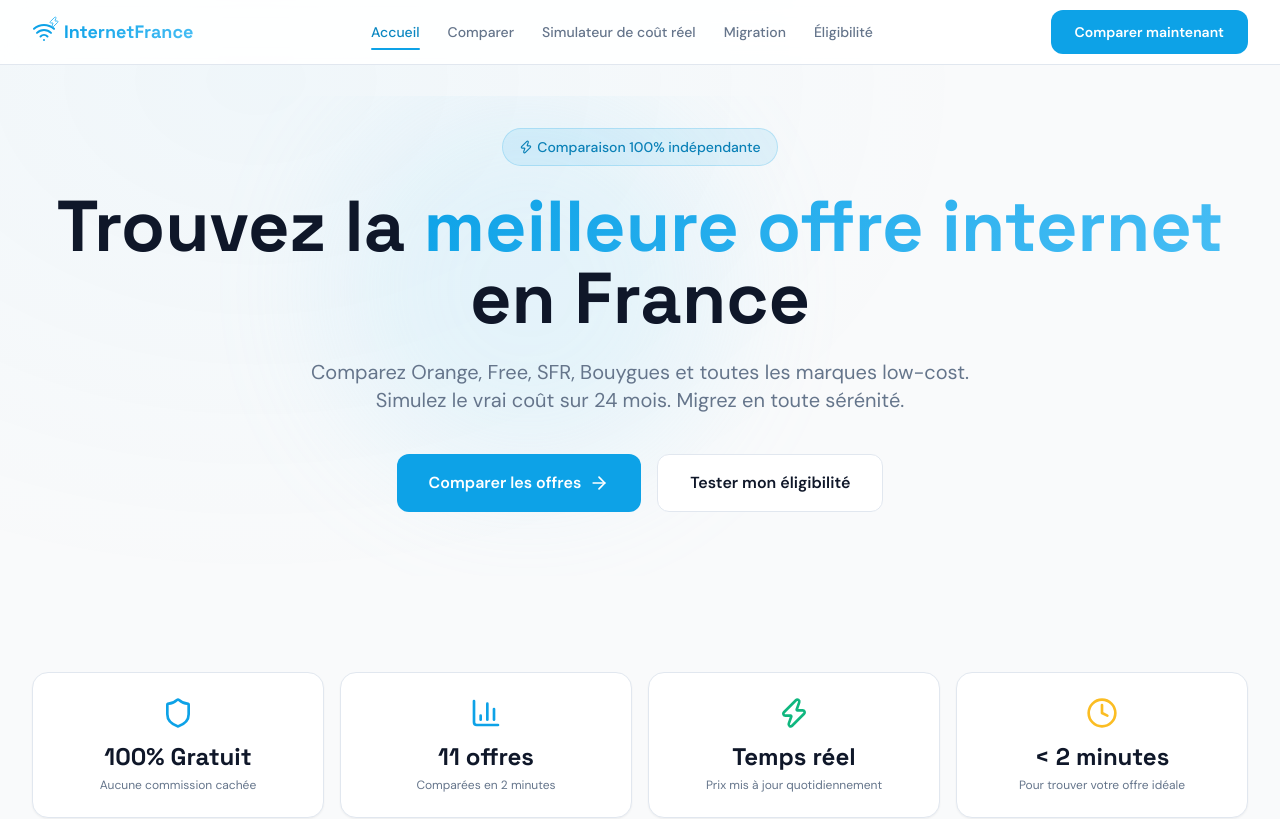
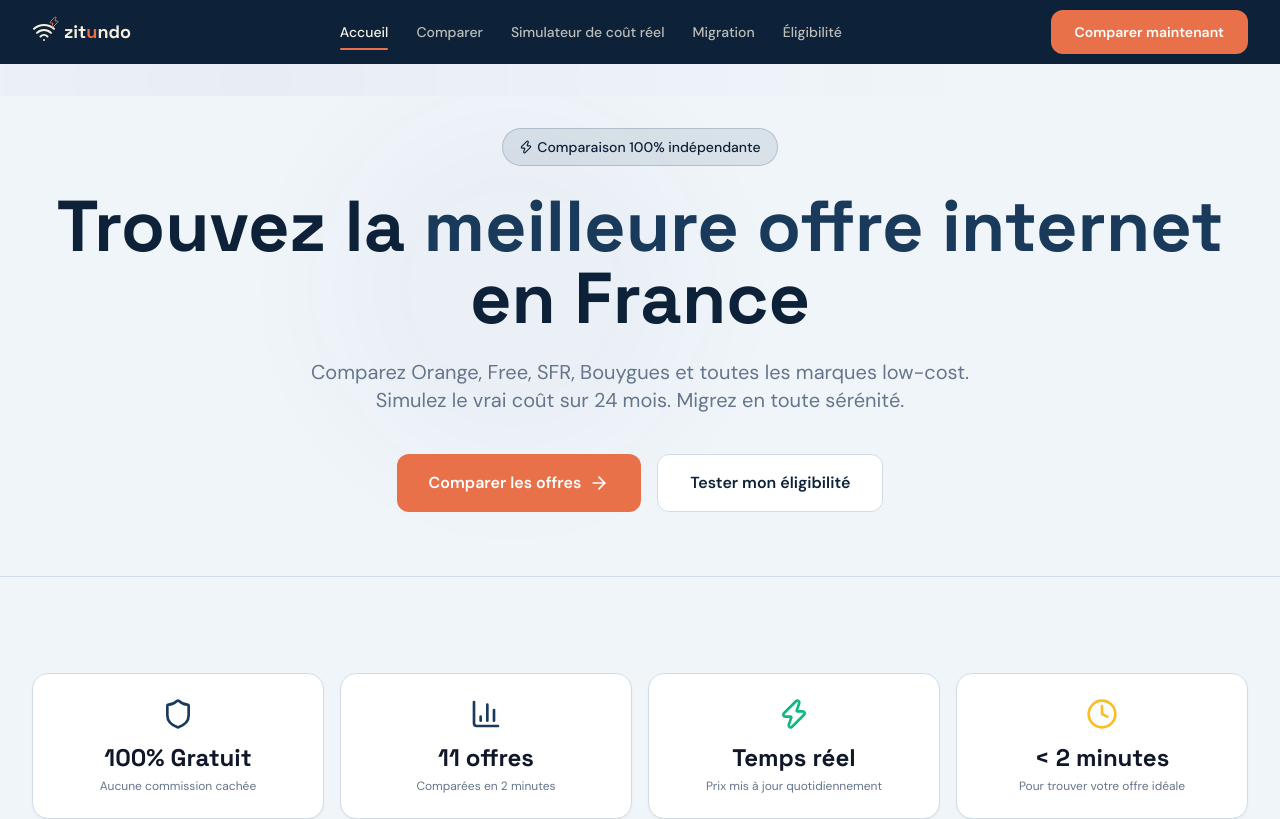
Before and after one commit to mabolacha/zitundo, a React (Vite) app in the folder frontend/: page / in a window 1280 px wide. Shown: the top 819 px of the page. Built offline with nearby package versions, Linux system fonts and the light colour scheme.

Commit message:
Charte Zitundo — bleu marine #1A3A5C

```diff
--- a/frontend/src/App.tsx
+++ b/frontend/src/App.tsx
@@ -45,7 +45,7 @@
           className="fixed inset-0 pointer-events-none"
           style={{
             background:
-              'radial-gradient(ellipse at 20% 10%, hsla(199, 89%, 48%, 0.04) 0%, transparent 50%)',
+              'radial-gradient(ellipse at 20% 10%, rgba(26, 58, 92, 0.04) 0%, transparent 50%)',
           }}
         />
 
@@ -60,7 +60,7 @@
           <div className="max-w-7xl mx-auto px-4 sm:px-6 lg:px-8 py-8">
             <div className="flex flex-col sm:flex-row items-center justify-between gap-4">
               <p className="text-muted text-sm">
-                © 2024 InternetFrance — Comparateur indépendant, 100% gratuit.
+                © 2026 Zitundo — Comparateur indépendant, 100% gratuit.
               </p>
               <p className="text-muted/50 text-xs">
                 Les prix affichés sont indicatifs et peuvent varier.
--- a/frontend/src/components/Navbar.tsx
+++ b/frontend/src/components/Navbar.tsx
@@ -16,7 +16,7 @@
 
   return (
     <nav
-      className="fixed top-0 left-0 right-0 z-50 border-b border-border bg-white/90"
+      className="fixed top-0 left-0 right-0 z-50 bg-primary-dark"
       style={{
         backdropFilter: 'blur(16px)',
         WebkitBackdropFilter: 'blur(16px)',
@@ -27,11 +27,11 @@
           {/* Logo */}
           <NavLink to="/" className="flex items-center gap-2 group">
             <div className="relative">
-              <Wifi className="w-6 h-6 text-primary transition-colors duration-200" />
-              <Zap className="absolute -top-1 -right-1 w-3 h-3 text-primary-light" />
+              <Wifi className="w-6 h-6 text-cream transition-colors duration-200" />
+              <Zap className="absolute -top-1 -right-1 w-3 h-3 text-accent" />
             </div>
-            <span className="font-display font-bold text-lg hidden sm:block">
-              <span className="text-gradient">InternetFrance</span>
+            <span className="font-display font-bold text-lg hidden sm:block text-cream">
+              zit<span className="text-accent">u</span>ndo
             </span>
           </NavLink>
 
@@ -57,7 +57,7 @@
               Comparer maintenant
             </NavLink>
             <button
-              className="md:hidden p-2 rounded-lg text-muted hover:text-foreground transition-colors"
+              className="md:hidden p-2 rounded-lg text-cream/75 hover:text-cream transition-colors"
               onClick={() => setOpen(!open)}
               aria-label="Menu"
             >
@@ -75,7 +75,7 @@
             animate={{ opacity: 1, y: 0 }}
             exit={{ opacity: 0, y: -10 }}
             transition={{ duration: 0.15 }}
-            className="md:hidden border-t border-border px-4 py-3 space-y-1 bg-white/95"
+            className="md:hidden border-t border-primary/30 px-4 py-3 space-y-1 bg-primary-dark"
           >
             {links.map((link) => (
               <NavLink
@@ -85,8 +85,8 @@
                 className={({ isActive }) =>
                   `block px-3 py-2 rounded-lg text-sm font-medium transition-colors ${
                     isActive
-                      ? 'text-primary bg-primary/10'
-                      : 'text-muted hover:text-foreground hover:bg-card'
+                      ? 'text-cream bg-white/10'
+                      : 'text-cream/75 hover:text-cream hover:bg-white/5'
                   }`
                 }
                 onClick={() => setOpen(false)}
--- a/frontend/src/components/comparateur/Comparateur.tsx
+++ b/frontend/src/components/comparateur/Comparateur.tsx
@@ -39,7 +39,7 @@
       </div>
       <div>
         <div className="flex items-baseline gap-2">
-          <h2 className="font-display font-bold text-foreground text-lg">{title}</h2>
+          <h2 className="font-display font-bold text-primary uppercase text-lg">{title}</h2>
           <span className="badge badge-muted">{count} offre{count !== 1 ? 's' : ''}</span>
         </div>
         <p className="text-xs text-muted">{subtitle}</p>
@@ -239,8 +239,7 @@
           className="space-y-5"
         >
           <div
-            className="glass-card px-5 py-4 flex flex-col sm:flex-row sm:items-center justify-between gap-4"
-            style={{ borderColor: 'hsla(199, 89%, 48%, 0.35)' }}
+            className="glass-card px-5 py-4 flex flex-col sm:flex-row sm:items-center justify-between gap-4 border-primary/35"
           >
             <div className="flex items-center gap-3">
               <div className="w-9 h-9 rounded-xl bg-primary/10 flex items-center justify-center shrink-0">
--- a/frontend/src/components/comparateur/CompareTable.tsx
+++ b/frontend/src/components/comparateur/CompareTable.tsx
@@ -27,7 +27,7 @@
     label: 'Prix promo',
     key: 'promoPrice',
     render: (o) => (
-      <span className="font-display font-bold text-lg text-foreground">
+      <span className="font-display font-bold text-lg text-primary-dark">
         {o.promoPrice.toFixed(2)}€<span className="text-xs font-normal text-muted">/mois</span>
       </span>
     ),
--- a/frontend/src/pages/HomePage.tsx
+++ b/frontend/src/pages/HomePage.tsx
@@ -79,11 +79,10 @@
         path="/"
       />
       {/* Hero */}
-      <section className="relative pt-8 pb-16 text-center overflow-hidden">
+      <section className="relative pt-8 pb-16 text-center overflow-hidden bg-primary-light border-b border-border -mx-4 sm:-mx-6 lg:-mx-8 px-4 sm:px-6 lg:px-8">
         {/* Subtle background tint */}
         <div
-          className="absolute top-0 left-1/4 w-96 h-96 rounded-full opacity-20 blur-3xl pointer-events-none"
-          style={{ background: 'hsl(199, 89%, 80%)' }}
+          className="absolute top-0 left-1/4 w-96 h-96 rounded-full opacity-30 blur-3xl pointer-events-none bg-primary/10"
         />
 
         <motion.div
@@ -97,9 +96,9 @@
             Comparaison 100% indépendante
           </div>
 
-          <h1 className="font-display font-bold text-5xl sm:text-6xl lg:text-7xl leading-tight mb-6">
+          <h1 className="font-display font-bold text-5xl sm:text-6xl lg:text-7xl leading-tight mb-6 text-primary-dark">
             Trouvez la{' '}
-            <span className="text-gradient">meilleure offre internet</span>
+            <span className="text-primary">meilleure offre internet</span>
             <br />
             en France
           </h1>
@@ -225,14 +224,11 @@
           initial={{ opacity: 0, y: 20 }}
           whileInView={{ opacity: 1, y: 0 }}
           viewport={{ once: true }}
-          className="rounded-3xl p-10 text-center relative overflow-hidden border border-border"
-          style={{
-            background: 'linear-gradient(135deg, hsla(199, 89%, 48%, 0.06) 0%, hsla(199, 89%, 60%, 0.03) 100%)',
-          }}
+          className="rounded-3xl p-10 text-center relative overflow-hidden border border-border bg-primary-light"
         >
           <div
             className="absolute inset-0 opacity-40"
-            style={{ background: 'radial-gradient(circle at 50% 0%, hsla(199, 89%, 48%, 0.08), transparent 60%)' }}
+            style={{ background: 'radial-gradient(circle at 50% 0%, rgba(26, 58, 92, 0.08), transparent 60%)' }}
           />
           <div className="relative">
             <h2 className="font-display font-bold text-3xl sm:text-4xl text-foreground mb-4">
--- a/frontend/src/styles/index.css
+++ b/frontend/src/styles/index.css
@@ -22,23 +22,20 @@
     @apply bg-border rounded-full;
   }
   ::-webkit-scrollbar-thumb:hover {
-    background: hsl(199, 89%, 48%);
+    @apply bg-primary;
   }
 }
 
 @layer components {
   .text-gradient {
-    @apply bg-clip-text text-transparent;
-    background-image: linear-gradient(135deg, hsl(199, 89%, 48%) 0%, hsl(199, 89%, 62%) 100%);
+    @apply bg-clip-text text-transparent bg-gradient-primary;
   }
 
   .btn-primary {
-    @apply relative inline-flex items-center gap-2 px-6 py-3 rounded-xl font-semibold text-white transition-all duration-200 overflow-hidden;
-    background: hsl(199, 89%, 48%);
+    @apply relative inline-flex items-center gap-2 px-6 py-3 rounded-xl font-semibold text-white bg-accent transition-all duration-200 overflow-hidden;
   }
   .btn-primary:hover {
-    background: hsl(199, 89%, 40%);
-    @apply shadow-md;
+    @apply bg-accent-hover shadow-md;
     transform: translateY(-1px);
   }
   .btn-primary:active {
@@ -46,23 +43,17 @@
   }
 
   .btn-secondary {
-    @apply inline-flex items-center gap-2 px-6 py-3 rounded-xl font-semibold text-foreground transition-all duration-200;
-    background: hsl(0, 0%, 100%);
-    border: 1px solid hsl(214, 32%, 91%);
+    @apply inline-flex items-center gap-2 px-6 py-3 rounded-xl font-semibold text-primary-dark bg-white border border-border transition-all duration-200;
   }
   .btn-secondary:hover {
-    border-color: hsl(199, 89%, 48%);
-    color: hsl(199, 89%, 40%);
+    @apply border-primary text-primary;
   }
 
   .btn-accent {
-    @apply inline-flex items-center gap-2 px-6 py-3 rounded-xl font-semibold text-foreground transition-all duration-200;
-    background: hsl(0, 0%, 100%);
-    border: 1px solid hsl(214, 32%, 91%);
+    @apply inline-flex items-center gap-2 px-6 py-3 rounded-xl font-semibold text-white bg-accent transition-all duration-200;
   }
   .btn-accent:hover {
-    border-color: hsl(199, 89%, 48%);
-    color: hsl(199, 89%, 40%);
+    @apply bg-accent-hover;
   }
 
   .glass-card {
@@ -76,14 +67,10 @@
     @apply inline-flex items-center gap-1 px-2.5 py-1 rounded-full text-xs font-medium;
   }
   .badge-primary {
-    background: hsla(199, 89%, 48%, 0.1);
-    color: hsl(199, 89%, 38%);
-    border: 1px solid hsla(199, 89%, 48%, 0.2);
+    @apply bg-primary/10 text-primary-dark border border-primary/20;
   }
   .badge-accent {
-    background: hsla(43, 96%, 56%, 0.12);
-    color: hsl(43, 96%, 35%);
-    border: 1px solid hsla(43, 96%, 56%, 0.25);
+    @apply bg-accent/10 text-accent-hover border border-accent/25;
   }
   .badge-success {
     background: hsla(160, 84%, 39%, 0.1);
@@ -91,38 +78,32 @@
     border: 1px solid hsla(160, 84%, 39%, 0.2);
   }
   .badge-muted {
-    background: hsl(210, 20%, 96%);
-    color: hsl(215, 16%, 47%);
-    border: 1px solid hsl(214, 32%, 91%);
+    @apply bg-card-hover text-muted border border-border;
   }
 
   .input-field {
-    @apply w-full rounded-xl px-4 py-3 text-foreground transition-all duration-200 outline-none;
-    background: hsl(0, 0%, 100%);
-    border: 1px solid hsl(214, 32%, 91%);
-    color: hsl(222, 47%, 11%);
+    @apply w-full rounded-xl px-4 py-3 text-foreground bg-white border border-border transition-all duration-200 outline-none;
   }
   .input-field::placeholder {
     color: hsl(215, 16%, 65%);
   }
   .input-field:focus {
-    border-color: hsl(199, 89%, 48%);
-    box-shadow: 0 0 0 3px hsla(199, 89%, 48%, 0.1);
+    @apply border-primary;
+    box-shadow: 0 0 0 3px rgba(26, 58, 92, 0.1);
   }
 
   .nav-link {
-    @apply relative px-3 py-2 text-sm font-medium text-muted transition-colors duration-200;
+    @apply relative px-3 py-2 text-sm font-medium text-cream/75 transition-colors duration-200;
   }
   .nav-link:hover {
-    color: hsl(199, 89%, 40%);
+    @apply text-cream;
   }
   .nav-link.active {
-    color: hsl(199, 89%, 40%);
+    @apply text-cream;
   }
   .nav-link.active::after {
     content: '';
-    @apply absolute bottom-0 left-3 right-3 h-0.5 rounded-full;
-    background: hsl(199, 89%, 48%);
+    @apply absolute bottom-0 left-3 right-3 h-0.5 rounded-full bg-accent;
   }
 
   .stat-card {
@@ -130,7 +111,8 @@
   }
 
   .offer-selected-ring {
-    border-color: hsl(199, 89%, 48%) !important;
-    box-shadow: 0 0 0 2px hsla(199, 89%, 48%, 0.15) !important;
+    @apply border-accent;
+    border-color: #E8714A !important;
+    box-shadow: 0 0 0 2px rgba(232, 113, 74, 0.15) !important;
   }
 }
--- a/frontend/tailwind.config.js
+++ b/frontend/tailwind.config.js
@@ -8,17 +8,22 @@
     extend: {
       colors: {
         primary: {
-          DEFAULT: 'hsl(199, 89%, 48%)',
-          dark: 'hsl(199, 89%, 40%)',
-          light: 'hsl(199, 89%, 60%)',
+          DEFAULT: '#1A3A5C',
+          dark: '#0D2238',
+          light: '#F0F5FA',
         },
+        accent: {
+          DEFAULT: '#E8714A',
+          hover: '#D9622B',
+        },
+        cream: '#F7F1E3',
         success: 'hsl(160, 84%, 39%)',
         warning: 'hsl(43, 96%, 56%)',
         error: 'hsl(0, 84%, 60%)',
-        background: 'hsl(210, 20%, 98%)',
-        card: 'hsl(0, 0%, 100%)',
-        'card-hover': 'hsl(210, 20%, 96%)',
-        border: 'hsl(214, 32%, 91%)',
+        background: '#F0F5FA',
+        card: '#FFFFFF',
+        'card-hover': '#EAF0F7',
+        border: '#D0DCE8',
         foreground: 'hsl(222, 47%, 11%)',
         muted: {
           DEFAULT: 'hsl(215, 16%, 47%)',
@@ -44,7 +49,7 @@
         },
       },
       backgroundImage: {
-        'gradient-primary': 'linear-gradient(135deg, hsl(199, 89%, 48%), hsl(199, 89%, 60%))',
+        'gradient-primary': 'linear-gradient(135deg, #1A3A5C, #0D2238)',
       },
       backdropBlur: {
         xs: '2px',
```
Also changed, not shown: frontend/src/components/comparateur/OfferCard.tsx (+4 -8 lines), frontend/src/components/eligibilite/EligibiliteChecker.tsx (+2 -8 lines), frontend/src/components/migration/MigrationStepper.tsx (+5 -8 lines), frontend/src/components/simulateur/SimulateurTCO.tsx (+2 -8 lines), 1 other file (tests, documents, lock files or other folders).
